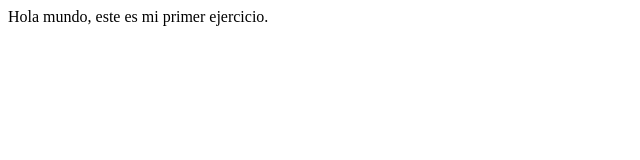
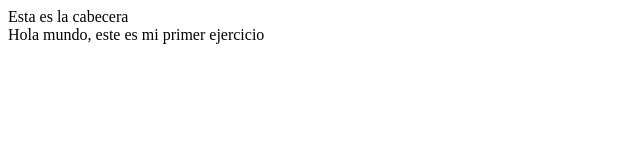
Before and after one commit to s-minaya/ejercicios-de-adalab, a plain HTML site: page modulo-1-leccion-01-ejercicio-01/index.html in a window 1280 px wide. Shown: the whole page, without its empty margins (0-640 px from the left). Drawn offline with Linux system fonts and the light colour scheme.

Commit message:
Add header

```diff
--- a/modulo-1-leccion-01-ejercicio-01/index.html
+++ b/modulo-1-leccion-01-ejercicio-01/index.html
@@ -6,6 +6,7 @@
     <title>Document</title>
 </head>
 <body>
-Hola mundo, este es mi primer ejercicio.
+<header> Esta es la cabecera</header>
+Hola mundo, este es mi primer ejercicio
 </body>
 </html>
```
